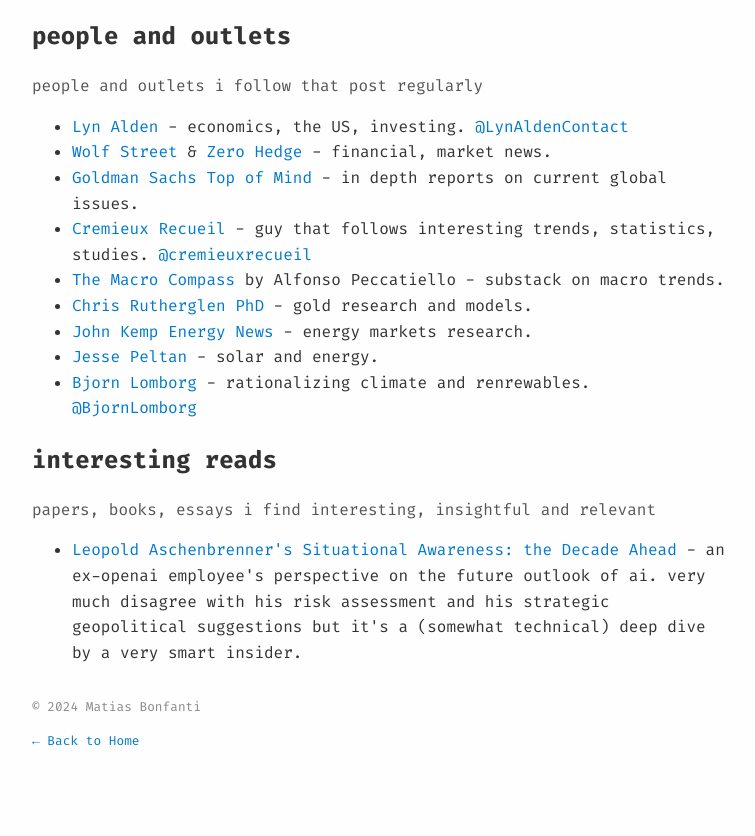
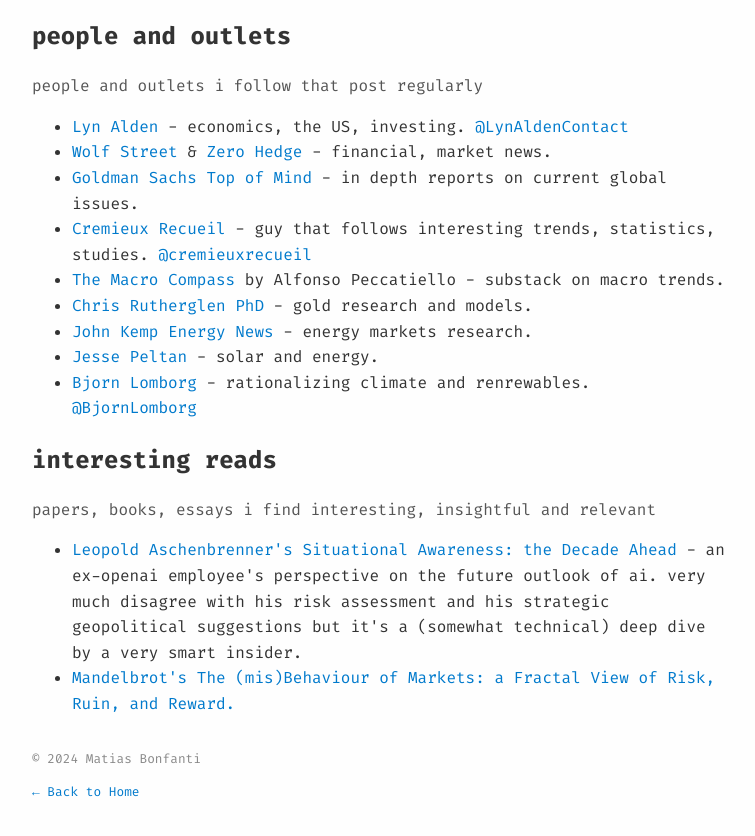
Before and after one commit to matibonfanti/mb, a plain HTML site: page read_recommendations.html in a window 1280 px wide. Shown: the part 142-978 px from the top of the page, without its empty margins (258-1013 px from the left). Before the commit the page ends 938 px from the top, so only its background shows below. Drawn offline with Linux system fonts and the light colour scheme.

Commit message:
Update read_recommendations.html

```diff
--- a/read_recommendations.html
+++ b/read_recommendations.html
@@ -46,7 +46,7 @@
     <p class="description">papers, books, essays i find interesting, insightful and relevant</p>
     <ul>
       <li><a href="https://situational-awareness.ai" target="_blank">Leopold Aschenbrenner's Situational Awareness: the Decade Ahead </a> - an ex-openai employee's perspective on the future outlook of ai. very much disagree with his risk assessment and his strategic geopolitical suggestions but it's a (somewhat technical) deep dive by a very smart insider. </li>
-
+      <li><a </a> Mandelbrot's The (mis)Behaviour of Markets: a Fractal View of Risk, Ruin, and Reward. </a></li>
     </ul>
   </section>
 
```
